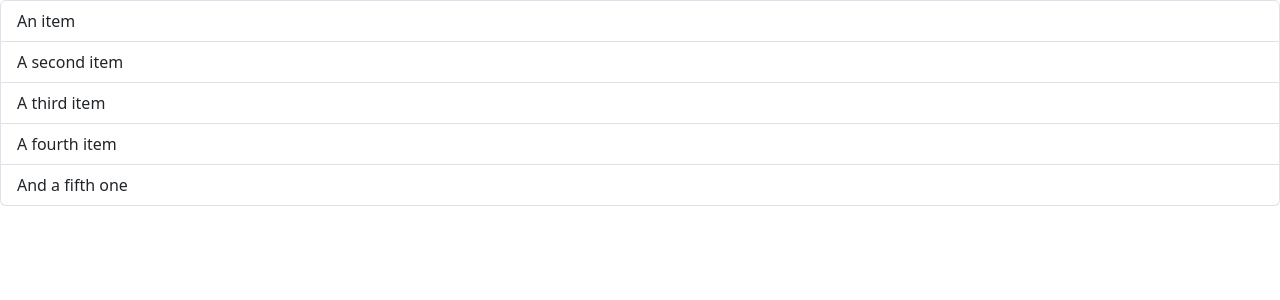
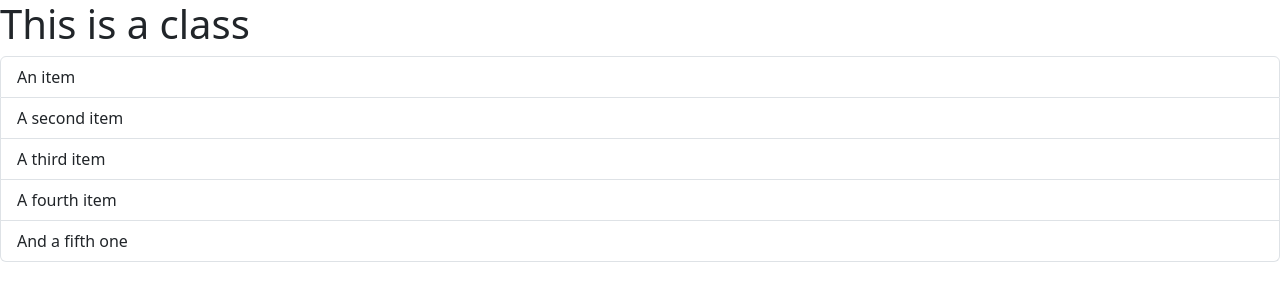
Before and after one commit to MarkRyuo/first_app, a React (Vite) app: page / in a window 1280 px wide. Shown: the top 300 px of the page. Built offline with nearby package versions, Linux system fonts and the light colour scheme.

Commit message:
update here

```diff
--- a/src/components/ListGroup.tsx
+++ b/src/components/ListGroup.tsx
@@ -4,6 +4,7 @@ import { Fragment } from "react/jsx-runtime";
 function ListGroup() {
     return (
     <Fragment>
+        <h1>This is a class</h1>
         <ul className="list-group">
             <li className="list-group-item">An item</li>
             <li className="list-group-item">A second item</li>
```
